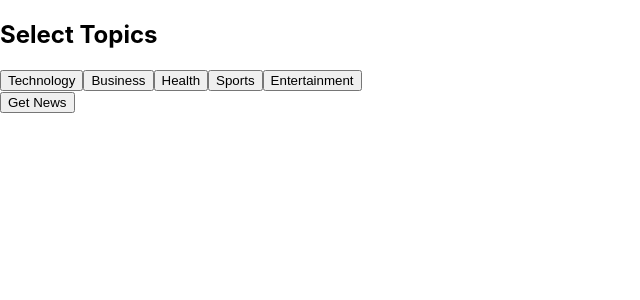
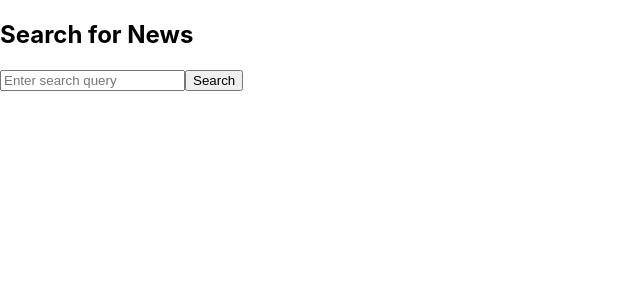
Before and after one commit to HexPerfection/news-ai-aggregator, a React (Create React App) app: page / in a window 1280 px wide. Shown: the top 300 px of the page, without its empty margins (0-640 px from the left). Built offline with nearby package versions, Linux system fonts and the light colour scheme.

Commit message:
Improved articles, added search bar and routing

```diff
--- a/package.json
+++ b/package.json
@@ -6,8 +6,12 @@
     "@testing-library/jest-dom": "^5.17.0",
     "@testing-library/react": "^13.4.0",
     "@testing-library/user-event": "^13.5.0",
+    "axios": "^1.7.7",
+    "cors": "^2.8.5",
+    "express": "^4.21.1",
     "react": "^18.3.1",
     "react-dom": "^18.3.1",
+    "react-router-dom": "^6.27.0",
     "react-scripts": "5.0.1",
     "web-vitals": "^2.1.4"
   },
--- a/src/App.js
+++ b/src/App.js
@@ -2,37 +2,33 @@ import React, { useState } from 'react';
 import axios from 'axios';
 import Home from './components/Home';
 import News from './components/News';
+import Article from './components/Article';
+import { BrowserRouter as Router, Routes, Route } from'react-router-dom';
 
 const App = () => {
   const [articles, setArticles] = useState([]);
 
-  const fetchNews = async (topics) => {
+  const APIServer = 'http://localhost:5000';
+
+  const fetchNews = async (query) => {
     try {
-      const newsResponse = await axios.post('/api/fetch-news', { topics });
+      const newsResponse = await axios.post(`${APIServer}/api/fetch-news`, { query });
       const fetchedArticles = newsResponse.data.articles;
 
-      const summarizedArticles = await Promise.all(
-        fetchedArticles.map(async (article) => {
-          const summaryResponse = await axios.post('/api/summarize', { articleContent: article.content });
-          return {
-            id: article.url,
-            title: article.title,
-            url: article.url,
-            summary: summaryResponse.data.summary,
-          };
-        })
-      );
-      setArticles(summarizedArticles);
+      setArticles(fetchedArticles);
     } catch (error) {
       console.error('Error fetching news or summarizing:', error);
     }
   };
 
   return (
-    <div>
-      <Home fetchNews={fetchNews} />
-      <News articles={articles} />
-    </div>
+    <Router>
+      <Routes>
+        <Route path="/" element={<Home fetchNewsBySearch={fetchNews} />} />
+        <Route path="/articles" element={<News articles={articles} />} />
+        <Route path="/article/:id" element={<Article articles={articles} />} />
+      </Routes>
+    </Router>
   );
 };
 
--- /dev/null
+++ b/src/components/Article.js
@@ -0,0 +1,22 @@
+import React from 'react';
+import { useParams } from 'react-router-dom';
+
+const Article = ({ articles }) => {
+  const { id } = useParams();
+  const article = articles[id];
+
+  if (!article) {
+    return <div>Article not found</div>;
+  }
+
+  return (
+    <div>
+      <h2>{article.title}</h2>
+      <p><strong>Summary:</strong> {article.summary}</p>
+      <p><strong>Original Content:</strong> {article.content}</p>
+      <a href={article.url} target="_blank" rel="noopener noreferrer">Read Full Article on Source</a>
+    </div>
+  );
+};
+
+export default Article;
--- a/src/components/Home.js
+++ b/src/components/Home.js
@@ -1,37 +1,30 @@
 import React, { useState } from 'react';
+import { useNavigate } from 'react-router-dom';
 
-const Home = ({ fetchNews }) => {
-  const [selectedTopics, setSelectedTopics] = useState([]);
+const Home = ({ fetchNewsBySearch }) => {
+  const [searchQuery, setSearchQuery] = useState('');
+  const navigate = useNavigate();
 
-  const topics = ["Technology", "Business", "Health", "Sports", "Entertainment"];
-
-  const handleSelectTopic = (topic) => {
-    if (selectedTopics.includes(topic)) {
-      setSelectedTopics(selectedTopics.filter((t) => t !== topic));
-    } else {
-      setSelectedTopics([...selectedTopics, topic]);
+  const handleSearch = () => {
+    if (searchQuery.trim() !== '') {
+      fetchNewsBySearch(searchQuery);
+      navigate('/articles'); // Redirect to articles page after fetching
+      setSearchQuery(''); // Clear input after searching
     }
-  };
-
-  const handleFetchNews = () => {
-    fetchNews(selectedTopics);
   };
 
   return (
     <div>
-      <h2>Select Topics</h2>
+      <h2>Search for News</h2>
       <div>
-        {topics.map((topic) => (
-          <button
-            key={topic}
-            className={`topic-button ${selectedTopics.includes(topic) ? "selected" : ""}`}
-            onClick={() => handleSelectTopic(topic)}
-          >
-            {topic}
-          </button>
-        ))}
+        <input
+          type="text"
+          value={searchQuery}
+          onChange={(e) => setSearchQuery(e.target.value)}
+          placeholder="Enter search query"
+        />
+        <button onClick={handleSearch}>Search</button>
       </div>
-      <button onClick={handleFetchNews}>Get News</button>
     </div>
   );
 };
--- a/src/components/News.js
+++ b/src/components/News.js
@@ -1,14 +1,13 @@
 import React from 'react';
+import { Link } from 'react-router-dom';
 
 const News = ({ articles }) => {
   return (
     <div>
-      {articles.map((article) => (
+      {articles.map((article, index) => (
         <div key={article.id} className="news-article">
           <h3>{article.title}</h3>
-          <p><strong>Summary:</strong> {article.summary}</p>
-          <p><strong>Original Content:</strong> {article.content}</p>
-          <a href={article.url} target="_blank" rel="noopener noreferrer">Read Full Article</a>
+          <Link to={`/article/${index}`}>Read Full Article</Link>
         </div>
       ))}
     </div>
```
Also changed, not shown: src/api/api.js (+12 -8 lines), 1 other file (tests, documents, lock files or other folders).
